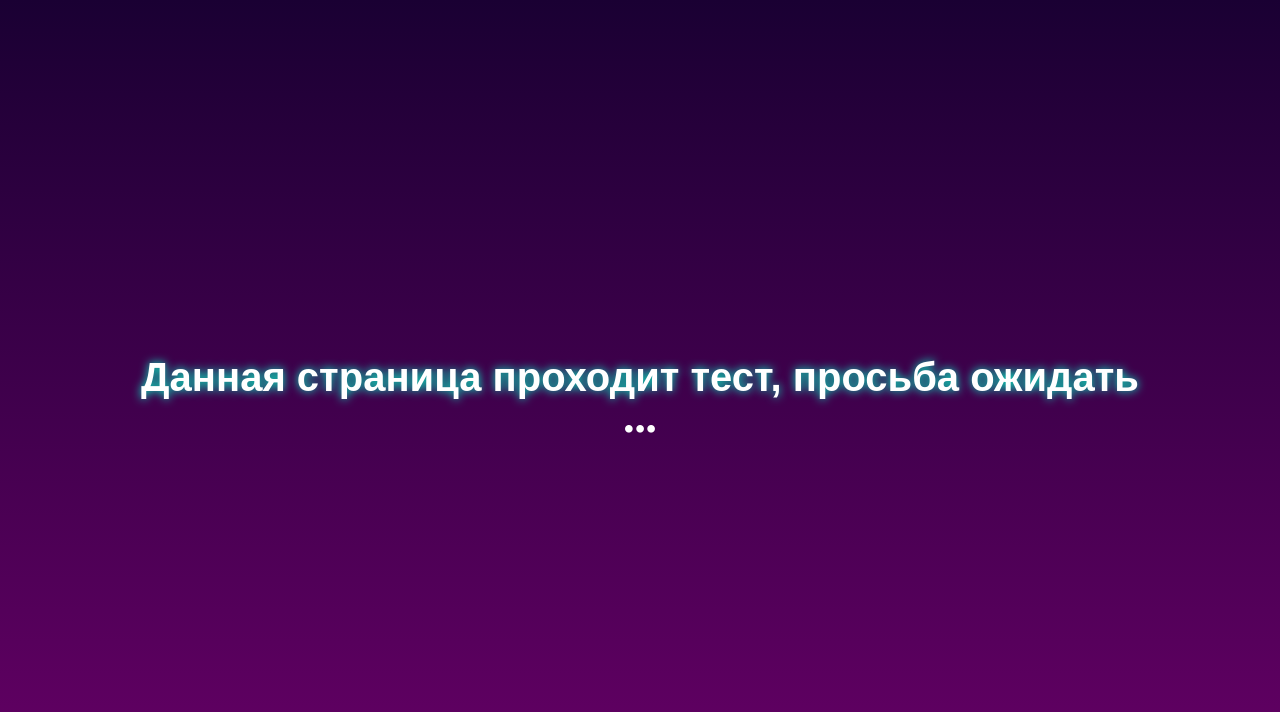
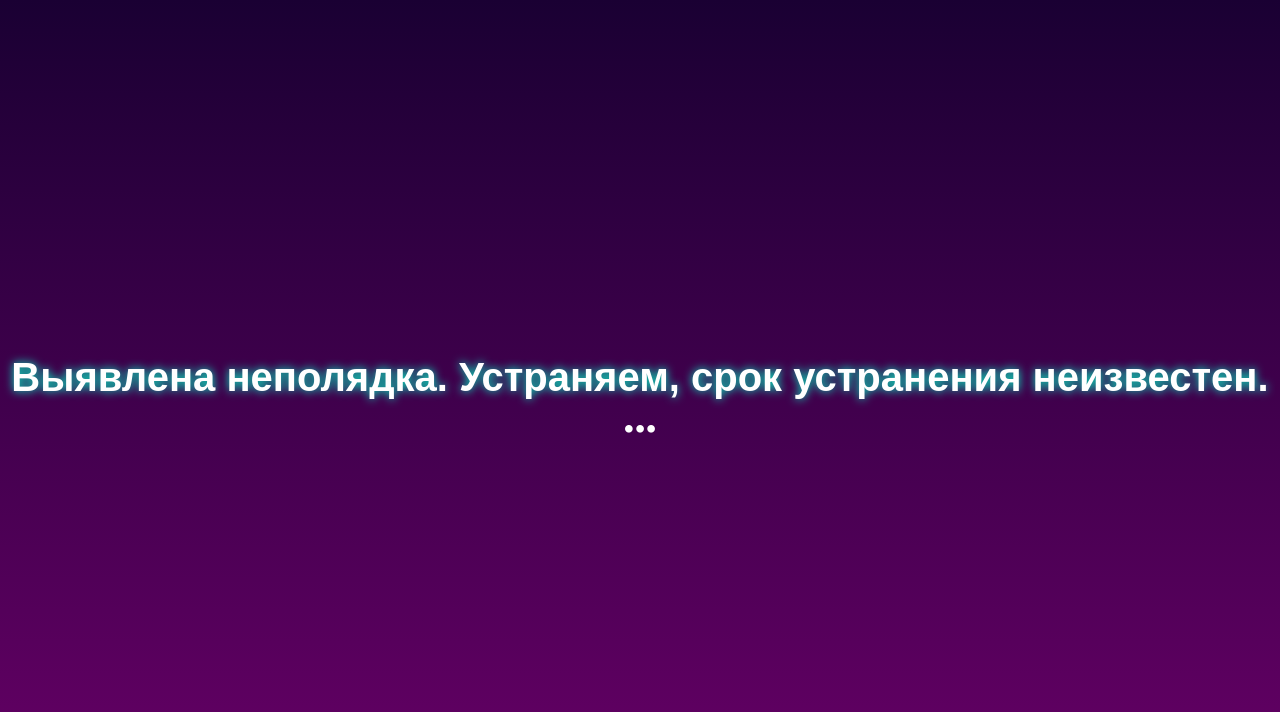
Before and after one commit to WinShop31/Testaboba, a plain HTML site: page index.html in a window 1280 px wide. Drawn offline with Linux system fonts and the light colour scheme.

Commit message:
Update index.html

```diff
--- a/index.html
+++ b/index.html
@@ -8,7 +8,7 @@
 </head>
 <body>
     <div class="content">
-        <h1>Данная страница проходит тест, просьба ожидать</h1>
+        <h1>Выявлена неполядка. Устраняем, срок устранения неизвестен.</h1>
         <div class="dots">•••</div>
     </div>
     <script>
```
